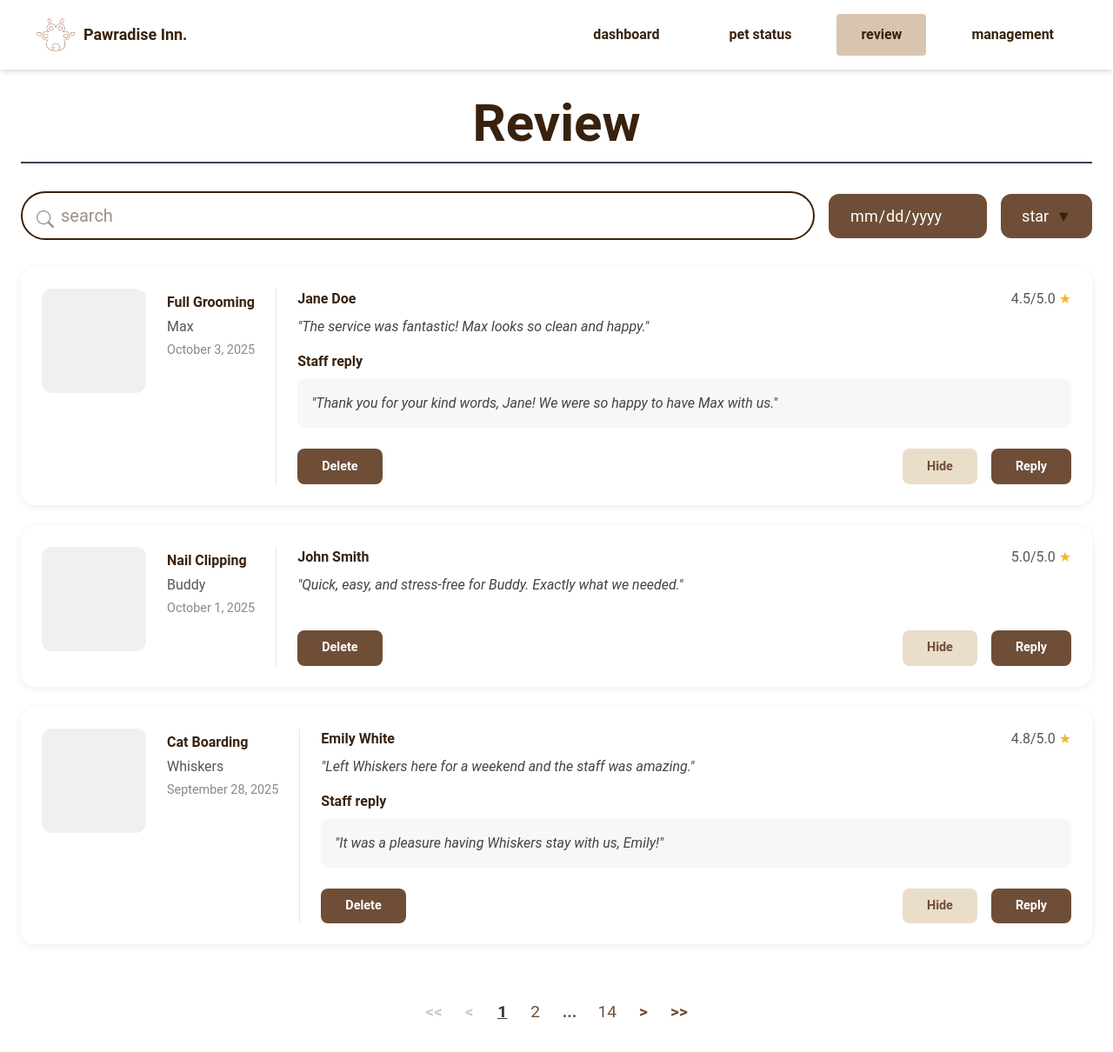
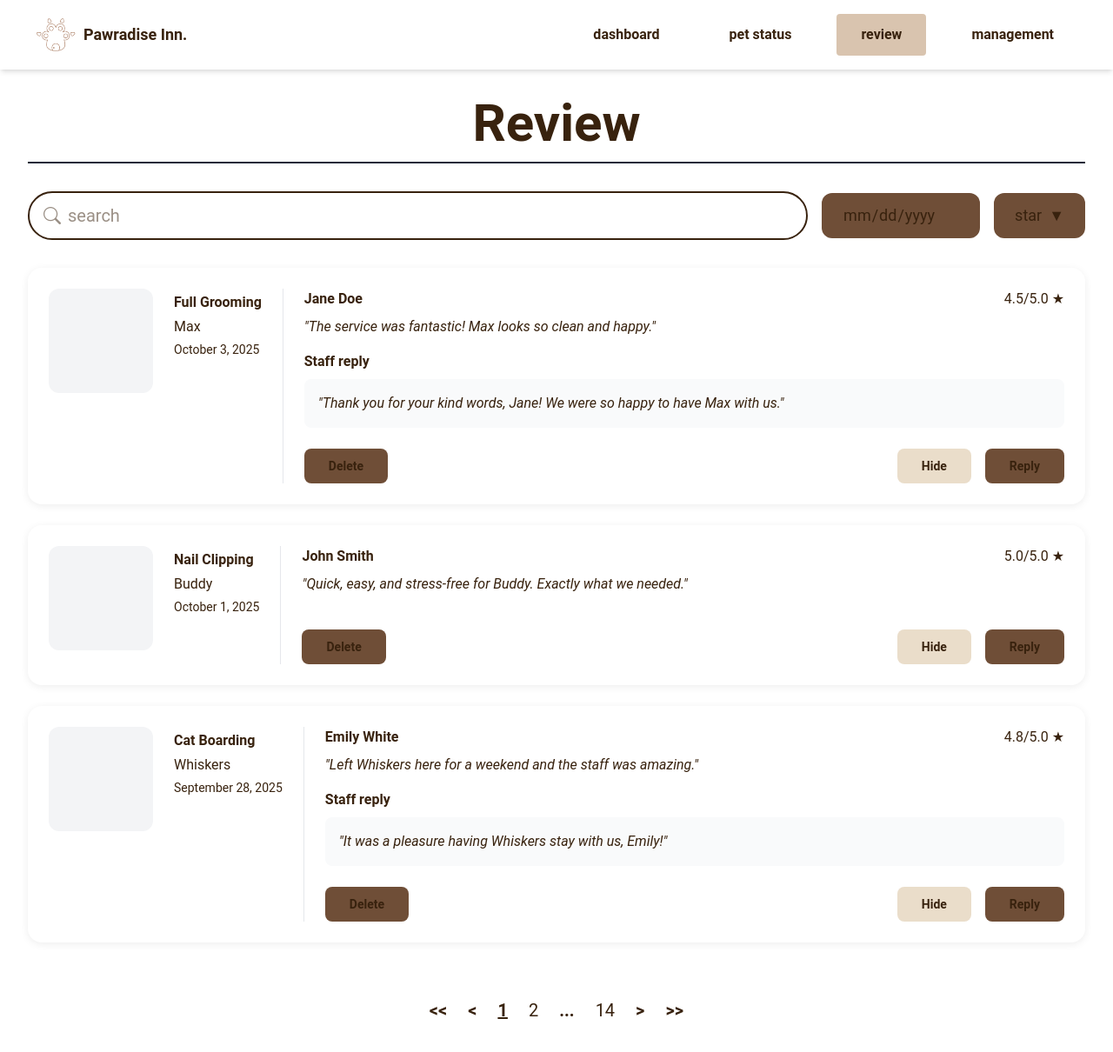
Before and after one commit to Pawradise-Inn/pawradise-inn, a React (Vite) app in the folder frontend/: page /staff/review in a window 1280 px wide. Shown: the top 1210 px of the page at 87% size. Built offline with nearby package versions, Linux system fonts and the light colour scheme; a web font is replaced by a local one.

Commit message:
staffreview tailwind

```diff
--- a/frontend/src/pages/staff/StaffReview.jsx
+++ b/frontend/src/pages/staff/StaffReview.jsx
@@ -44,50 +44,41 @@ const demoReviews = [
   { id: 40, serviceName: 'Vet Check-up', petName: 'Teddy', reviewDate: 'September 1, 2025', customerName: 'Angela Sanchez', rating: 5.0, reviewText: 'The best vet in town. I wouldn\'t trust anyone else with Teddy.', staffReply: 'Angela, that means the world to us. Thank you.', image: '' }
 ];
 
-// --- Helper Component: ReviewCard (Updated) ---
+// --- Helper Component: ReviewCard ---
 const ReviewCard = ({ review, onDelete }) => {
-    const cardStyle = { backgroundColor: 'white', borderRadius: '16px', padding: '1.5rem', boxShadow: '0 2px 10px rgba(0, 0, 0, 0.07)', display: 'flex', gap: '1.5rem', marginBottom: '1.5rem' };
-    const imagePlaceholderStyle = { width: '120px', height: '120px', backgroundColor: '#f0f0f0', borderRadius: '12px', flexShrink: 0 };
-    const serviceInfoStyle = { flexShrink: 0, paddingTop: '0.25rem' };
-    const separatorStyle = { width: '1px', backgroundColor: '#e5e7eb' };
-    const reviewContentStyle = { flexGrow: 1, display: 'flex', flexDirection: 'column' };
-    const staffReplyContainerStyle = { backgroundColor: '#f7f7f7', borderRadius: '8px', padding: '1rem', marginTop: '0.5rem' };
-    const buttonContainerStyle = { display: 'flex', justifyContent: 'space-between', alignItems: 'center', marginTop: 'auto', paddingTop: '1.5rem' };
-    const rightButtonsStyle = { display: 'flex', gap: '1rem' };
-    const baseButtonStyle = { padding: '0.6rem 1.75rem', border: 'none', borderRadius: '8px', cursor: 'pointer', fontWeight: '600', fontSize: '0.9rem' };
-
   return (
-        <div style={cardStyle}>
-            <div style={imagePlaceholderStyle}></div>
-            <div style={serviceInfoStyle}>
-                <p style={{ fontWeight: 'bold', margin: 0, fontSize: '1rem' }}>{review.serviceName}</p>
-                <p style={{ margin: '0.25rem 0', color: '#555' }}>{review.petName}</p> <p style={{ margin: 0, color: '#888', fontSize: '0.9rem' }}>{review.reviewDate}</p>
+    <div className="mb-6 flex gap-6 rounded-2xl bg-white p-6 shadow-[0_2px_10px_rgba(0,0,0,0.07)]">
+      <div className="h-[120px] w-[120px] flex-shrink-0 rounded-xl bg-gray-100"></div>
+      <div className="flex-shrink-0 pt-1">
+        <p className="text-base font-bold">{review.serviceName}</p>
+        <p className="my-1 text-gray-600">{review.petName}</p>
+        <p className="text-sm text-gray-500">{review.reviewDate}</p>
       </div>
-            <div style={separatorStyle} />
-            <div style={reviewContentStyle}>
-                <div style={{ display: 'flex', justifyContent: 'space-between' }}>
-                    <p style={{ fontWeight: 'bold', margin: 0 }}>{review.customerName}</p>
-                    <p style={{ margin: 0, color: '#555' }}>{review.rating.toFixed(1)}/5.0 <span style={{color: '#f5b32a'}}>★</span></p>
+      <div className="w-px bg-gray-200" />
+      <div className="flex flex-grow flex-col">
+        <div className="flex justify-between">
+          <p className="font-bold">{review.customerName}</p>
+          <p className="text-gray-600">{review.rating.toFixed(1)}/5.0 <span className="text-[#f5b32a]">★</span></p>
         </div>
-                <p style={{ fontStyle: 'italic', color: '#444', marginTop: '0.5rem', marginBottom: '1rem' }}>"{review.reviewText}"</p>
+        <p className="mb-4 mt-2 italic text-gray-700">"{review.reviewText}"</p>
         {review.staffReply && (
           <div>
-                        <p style={{ fontWeight: 'bold', margin: '0 0 0.5rem 0' }}>Staff reply</p>
-                        <div style={staffReplyContainerStyle}>
-                            <p style={{ margin: 0, fontStyle: 'italic', color: '#444' }}>"{review.staffReply}"</p>
+            <p className="mb-2 font-bold">Staff reply</p>
+            <div className="mt-2 rounded-lg bg-gray-50 p-4">
+              <p className="italic text-gray-700">"{review.staffReply}"</p>
             </div>
           </div>
         )}
-                <div style={buttonContainerStyle}>
+        <div className="mt-auto flex items-center justify-between pt-6">
           <button
-                        style={{ ...baseButtonStyle, backgroundColor: '#6F4E37', color: 'white' }}
-                        onClick={() => onDelete(review.id)} // Pass the review's ID to the delete function
+            className="cursor-pointer rounded-lg bg-[#6F4E37] px-7 py-2.5 text-sm font-semibold text-white transition-opacity hover:opacity-90"
+            onClick={() => onDelete(review.id)}
           >
             Delete
           </button>
-                    <div style={rightButtonsStyle}>
-                        <button style={{ ...baseButtonStyle, backgroundColor: '#EADDCA', color: '#6F4E37' }}>Hide</button>
-                        <button style={{ ...baseButtonStyle, backgroundColor: '#6F4E37', color: 'white' }}>Reply</button>
+          <div className="flex gap-4">
+            <button className="cursor-pointer rounded-lg bg-[#EADDCA] px-7 py-2.5 text-sm font-semibold text-[#6F4E37] transition-opacity hover:opacity-90">Hide</button>
+            <button className="cursor-pointer rounded-lg bg-[#6F4E37] px-7 py-2.5 text-sm font-semibold text-white transition-opacity hover:opacity-90">Reply</button>
           </div>
         </div>
       </div>
@@ -95,88 +86,90 @@ const ReviewCard = ({ review, onDelete }) => {
   );
 };
 
-
 // --- Helper Component: StarFilterDropdown ---
-const StarFilterDropdown = ({ onFilterChange }) => { const dropdownStyle = { position: 'absolute', top: '100%', right: 0, backgroundColor: 'white', borderRadius: '8px', boxShadow: '0 2px 10px rgba(0, 0, 0, 0.1)', zIndex: 10, marginTop: '0.5rem', overflow: 'hidden' }; const itemStyle = { padding: '0.75rem 1.5rem', cursor: 'pointer', whiteSpace: 'nowrap' }; const options = [ { label: 'All Stars', value: null }, { label: '5 Stars ★★★★★', value: 5 }, { label: '4 Stars ★★★★☆', value: 4 }, { label: '3 Stars ★★★☆☆', value: 3 }, { label: '2 Stars ★★☆☆☆', value: 2 }, { label: '1 Star ★☆☆☆☆', value: 1 } ]; return ( <div style={dropdownStyle}> {options.map(option => ( <div key={option.label} style={itemStyle} onClick={() => onFilterChange(option.value)} onMouseEnter={(e) => e.target.style.backgroundColor='#f0f0f0'} onMouseLeave={(e) => e.target.style.backgroundColor='white'}> {option.label} </div> ))} </div> ); };
-
+const StarFilterDropdown = ({ onFilterChange }) => {
+  const options = [
+    { label: 'All Stars', value: null },
+    { label: '5 Stars ★★★★★', value: 5 },
+    { label: '4 Stars ★★★★☆', value: 4 },
+    { label: '3 Stars ★★★☆☆', value: 3 },
+    { label: '2 Stars ★★☆☆☆', value: 2 },
+    { label: '1 Star ★☆☆☆☆', value: 1 }
+  ];
+  return (
+    <div className="absolute right-0 top-full z-10 mt-2 overflow-hidden rounded-lg bg-white shadow-lg">
+      {options.map(option => (
+        <div
+          key={option.label}
+          className="cursor-pointer whitespace-nowrap px-6 py-3 transition-colors hover:bg-gray-100"
+          onClick={() => onFilterChange(option.value)}
+        >
+          {option.label}
+        </div>
+      ))}
+    </div>
+  );
+};
 
 // --- Helper Component: Pagination ---
 const Pagination = ({ currentPage, totalPages, onPageChange }) => {
+  const getPageNumbers = () => {
+    const pageNeighbours = 1;
+    const totalNumbersToShow = pageNeighbours * 2 + 3;
+    const totalBlocks = totalNumbersToShow + 2;
 
-  // This function robustly generates the page numbers and ellipses
-  const getPageNumbers = () => {
-    const pageNeighbours = 1; // How many pages to show on each side of the current page
-    const totalNumbersToShow = pageNeighbours * 2 + 3; // e.g., 1, ..., 4, 5, 6, ..., 10
-    const totalBlocks = totalNumbersToShow + 2; // Including the ellipses
-
-    // Case 1: Not enough pages to need ellipses
     if (totalPages <= totalBlocks) {
-      const pages = [];
-      for (let i = 1; i <= totalPages; i++) {
-        pages.push(i);
-      }
-      return pages;
+      return Array.from({ length: totalPages }, (_, i) => i + 1);
     }
 
     const pages = [];
     const startPage = Math.max(2, currentPage - pageNeighbours);
     const endPage = Math.min(totalPages - 1, currentPage + pageNeighbours);
 
-    // Always show the first page
     pages.push(1);
-
-    // Show left ellipsis if needed
     if (currentPage > pageNeighbours + 2) {
       pages.push('...');
     }
-
-    // Show the middle page numbers
     for (let i = startPage; i <= endPage; i++) {
-      if ( (pages.indexOf(i) === -1) ) pages.push(i);
+      if (!pages.includes(i)) pages.push(i);
     }
-
-    // Show right ellipsis if needed
-    if (currentPage < totalPages - (pageNeighbours + 1) ) {
+    if (currentPage < totalPages - (pageNeighbours + 1)) {
       pages.push('...');
     }
-
-    // Always show the last page
     pages.push(totalPages);
-
     return pages;
   };
 
   const pageNumbers = getPageNumbers();
-
-  const containerStyle = { display: 'flex', justifyContent: 'center', alignItems: 'center', gap: '0.5rem', padding: '2rem 0' };
-  const buttonStyle = { border: 'none', backgroundColor: 'transparent', color: '#6F4E37', fontWeight: 'bold', fontSize: '1.2rem', cursor: 'pointer', padding: '0.5rem', minWidth: '30px' };
-  const numberStyle = (number) => ({ ...buttonStyle, fontWeight: currentPage === number ? 'bold' : 'normal', textDecoration: currentPage === number ? 'underline' : 'none', color: currentPage === number ? '#333' : '#6F4E37' });
-  const ellipsisStyle = { ...buttonStyle, cursor: 'default', color: '#6F4E37' };
-  const disabledStyle = { color: '#cccccc', cursor: 'not-allowed' };
+  const baseButtonClass = "cursor-pointer bg-transparent p-2 text-xl font-bold text-[#6F4E37] transition-colors disabled:cursor-not-allowed disabled:text-gray-300";
 
   return (
-    <div style={containerStyle}>
-      <button style={{ ...buttonStyle, ...(currentPage === 1 && disabledStyle) }} onClick={() => onPageChange(1)} disabled={currentPage === 1}>{'<<'}</button>
-      <button style={{ ...buttonStyle, ...(currentPage === 1 && disabledStyle) }} onClick={() => onPageChange(currentPage - 1)} disabled={currentPage === 1}>{'<'}</button>
+    <div className="flex items-center justify-center gap-2 py-8">
+      <button className={baseButtonClass} onClick={() => onPageChange(1)} disabled={currentPage === 1}>{'<<'}</button>
+      <button className={baseButtonClass} onClick={() => onPageChange(currentPage - 1)} disabled={currentPage === 1}>{'<'}</button>
 
       {pageNumbers.map((number, index) =>
         typeof number === 'number' ? (
-          <button key={index} style={numberStyle(number)} onClick={() => onPageChange(number)}>
+          <button
+            key={index}
+            className={`${baseButtonClass} ${currentPage === number ? 'font-bold text-gray-800 underline' : 'font-normal'}`}
+            onClick={() => onPageChange(number)}
+          >
             {number}
           </button>
         ) : (
-          <span key={index} style={ellipsisStyle}>...</span>
+          <span key={index} className="cursor-default p-2 text-xl font-bold text-[#6F4E37]">...</span>
         )
       )}
 
-      <button style={{ ...buttonStyle, ...(currentPage === totalPages && disabledStyle) }} onClick={() => onPageChange(currentPage + 1)} disabled={currentPage === totalPages}>{'>'}</button>
-      <button style={{ ...buttonStyle, ...(currentPage === totalPages && disabledStyle) }} onClick={() => onPageChange(totalPages)} disabled={currentPage === totalPages}>{'>>'}</button>
+      <button className={baseButtonClass} onClick={() => onPageChange(currentPage + 1)} disabled={currentPage === totalPages}>{'>'}</button>
+      <button className={baseButtonClass} onClick={() => onPageChange(totalPages)} disabled={currentPage === totalPages}>{'>>'}</button>
     </div>
   );
 };
 
 // --- Main Component ---
-const StaffReviewPage = ({/* ...props... */}) => {
+const StaffReviewPage = () => {
   const [reviews, setReviews] = useState([]);
   const [search, setSearch] = useState("");
   const [starFilter, setStarFilter] = useState(null);
@@ -187,13 +180,7 @@ const StaffReviewPage = ({/* ...props... */}) => {
 
   useEffect(() => { setReviews(demoReviews); }, []);
 
-  // --- NEW: Function to handle deleting a review ---
   const handleDeleteReview = (reviewId) => {
-    // THIS IS THE FUNCTION FOR THE API IMPLEMENTATION.
-    // YOU WILL MAKE A 'DELETE' REQUEST TO YOUR BACKEND ENDPOINT PASSING THE 'reviewId'.
-    // ONCE THE API CALL IS SUCCESSFUL, THE STATE UPDATE BELOW WILL REMOVE IT FROM THE UI.
-    // EXAMPLE: await api.deleteReview(reviewId);
-
     setReviews(prevReviews => prevReviews.filter(review => review.id !== reviewId));
   };
 
@@ -204,12 +191,12 @@ const StaffReviewPage = ({/* ...props... */}) => {
     })
     .filter(review => {
       if (!dateFilter) return true;
+      // Create date objects at midnight UTC to avoid timezone issues
       const reviewDate = new Date(review.reviewDate);
-      const year = reviewDate.getFullYear();
-      const month = String(reviewDate.getMonth() + 1).padStart(2, '0');
-      const day = String(reviewDate.getDate()).padStart(2, '0');
-      const formattedReviewDate = `${year}-${month}-${day}`;
-      return formattedReviewDate === dateFilter;
+      reviewDate.setUTCHours(0, 0, 0, 0);
+      const filterDate = new Date(dateFilter);
+      filterDate.setUTCHours(0, 0, 0, 0);
+      return reviewDate.getTime() === filterDate.getTime();
     });
 
   const indexOfLastReview = currentPage * reviewsPerPage;
@@ -219,80 +206,39 @@ const StaffReviewPage = ({/* ...props... */}) => {
 
   const handleStarFilterChange = (starValue) => { setStarFilter(starValue); setCurrentPage(1); setIsStarDropdownOpen(false); };
   const handleDateChange = (e) => { setDateFilter(e.target.value); setCurrentPage(1); };
-
-  const clearDateFilter = () => {
-    setDateFilter('');
-    setCurrentPage(1);
-  };
-
-  const noReviewsStyle = { textAlign: 'center', marginTop: '4rem', fontSize: '1.25rem', color: '#6b7280', fontStyle: 'italic' };
-
-  const dateInputContainerStyle = {
-    position: 'relative',
-    padding: '0.75rem 1.5rem',
-    backgroundColor: '#6F4E37',
-    border: 'none',
-    borderRadius: '12px',
-    fontSize: '1.125rem',
-    height: '100%',
-    display: 'flex',
-    alignItems: 'center'
-  };
-
-  const clearButtonStyle = {
-    position: 'absolute',
-    right: '10px',
-    top: '50%',
-    transform: 'translateY(-50%)',
-    background: 'rgba(255, 255, 255, 0.2)',
-    color: 'white',
-    border: 'none',
-    borderRadius: '50%',
-    width: '20px',
-    height: '20px',
-    cursor: 'pointer',
-    display: 'flex',
-    alignItems: 'center',
-    justifyContent: 'center',
-    lineHeight: '1',
-    fontWeight: 'bold',
-  };
+  const clearDateFilter = () => { setDateFilter(''); setCurrentPage(1); };
 
   return (
-    <div className="px-4 py-8 sm:px-6 lg-px-8">
-      <div className="relative max-w-7xl mx-auto pb-4">
-        <h1 className="text-center text-5xl sm:text-6xl font-bold text-gray-800">Review</h1>
-        <div style={{ position: 'absolute', bottom: 0, height: '2px', backgroundColor: '#374151', width: '100%', left: '50%', transform: 'translateX(-50%)' }} />
+    <div className="px-4 py-8 sm:px-6 lg:px-8">
+      <div className="relative mx-auto max-w-7xl pb-4">
+        <h1 className="text-center text-5xl font-bold text-gray-800 sm:text-6xl">Review</h1>
+        <div className="absolute bottom-0 left-1/2 h-0.5 w-full -translate-x-1/2 bg-gray-800" />
       </div>
 
-      <div className="max-w-7xl mx-auto">
-        <div style={{ display: 'flex', flexWrap: 'wrap', alignItems: 'center', margin: '2rem 0', width: '100%', gap: '1rem' }}>
-          <div className="flex flex-1 border-2 rounded-4xl px-4 py-3 text-xl min-w-[300px]">
-            <i className="bi bi-search opacity-50 pr-2 flex justify-center items-center -bottom-1 relative"></i>
-            <input style={{ width: '100%', outline: 0, backgroundColor: 'transparent' }} placeholder="search" onChange={(e) => setSearch(e.target.value)} value={search} />
+      <div className="mx-auto max-w-7xl">
+        <div className="my-8 flex w-full flex-wrap items-center gap-4">
+          <div className="min-w-[300px] flex-1 rounded-full border-2 px-4 py-3 text-xl">
+            <div className="flex items-center">
+              <i className="bi bi-search pr-2 opacity-50"></i>
+              <input className="w-full bg-transparent outline-none" placeholder="search" onChange={(e) => setSearch(e.target.value)} value={search} />
+            </div>
           </div>
 
-          <div style={dateInputContainerStyle}>
+          <div className="relative flex h-full items-center rounded-xl bg-[#6F4E37] px-6 py-3 text-lg">
             <input
               type="date"
               value={dateFilter}
               onChange={handleDateChange}
-              style={{
-                backgroundColor: 'transparent',
-                color: 'white',
-                border: 'none',
-                outline: 'none',
-                cursor: 'pointer'
-              }}
+              className="cursor-pointer border-none bg-transparent text-white outline-none"
             />
             {dateFilter && (
-              <button onClick={clearDateFilter} style={clearButtonStyle}>
+              <button onClick={clearDateFilter} className="absolute right-2.5 top-1/2 flex h-5 w-5 -translate-y-1/2 cursor-pointer items-center justify-center rounded-full border-none bg-white/20 font-bold leading-none text-white transition-opacity hover:opacity-80">
                 &times;
               </button>
             )}
           </div>
-          <div style={{ position: 'relative' }}>
-            <button onClick={() => setIsStarDropdownOpen(prev => !prev)} style={{ padding: '0.75rem 1.5rem', backgroundColor: '#6F4E37', color: 'white', border: 'none', borderRadius: '12px', cursor: 'pointer', fontSize: '1.125rem', whiteSpace: 'nowrap', height: '100%', display: 'flex', alignItems: 'center', gap: '0.5rem' }}>
+          <div className="relative">
+            <button onClick={() => setIsStarDropdownOpen(prev => !prev)} className="flex h-full cursor-pointer items-center gap-2 whitespace-nowrap rounded-xl bg-[#6F4E37] px-6 py-3 text-lg text-white transition-opacity hover:opacity-90">
               star <span>▼</span>
             </button>
             {isStarDropdownOpen && <StarFilterDropdown onFilterChange={handleStarFilterChange} />}
@@ -300,7 +246,7 @@ const StaffReviewPage = ({/* ...props... */}) => {
         </div>
       </div>
 
-      <div className="max-w-7xl mx-auto mt-8">
+      <div className="mx-auto mt-8 max-w-7xl">
         {currentReviews.length > 0 ? (
           currentReviews.map(review => (
             <ReviewCard
@@ -310,12 +256,12 @@ const StaffReviewPage = ({/* ...props... */}) => {
             />
         ))
         ) : (
-          <p style={noReviewsStyle}>No reviews available.</p>
+          <p className="mt-16 text-center text-xl italic text-gray-500">No reviews available.</p>
         )}
       </div>
 
       {totalPages > 1 && (
-        <div className="max-w-7xl mx-auto">
+        <div className="mx-auto max-w-7xl">
           <Pagination currentPage={currentPage} totalPages={totalPages} onPageChange={setCurrentPage} />
         </div>
       )}
```
Lines whose indentation alone changed are shown as unchanged.
